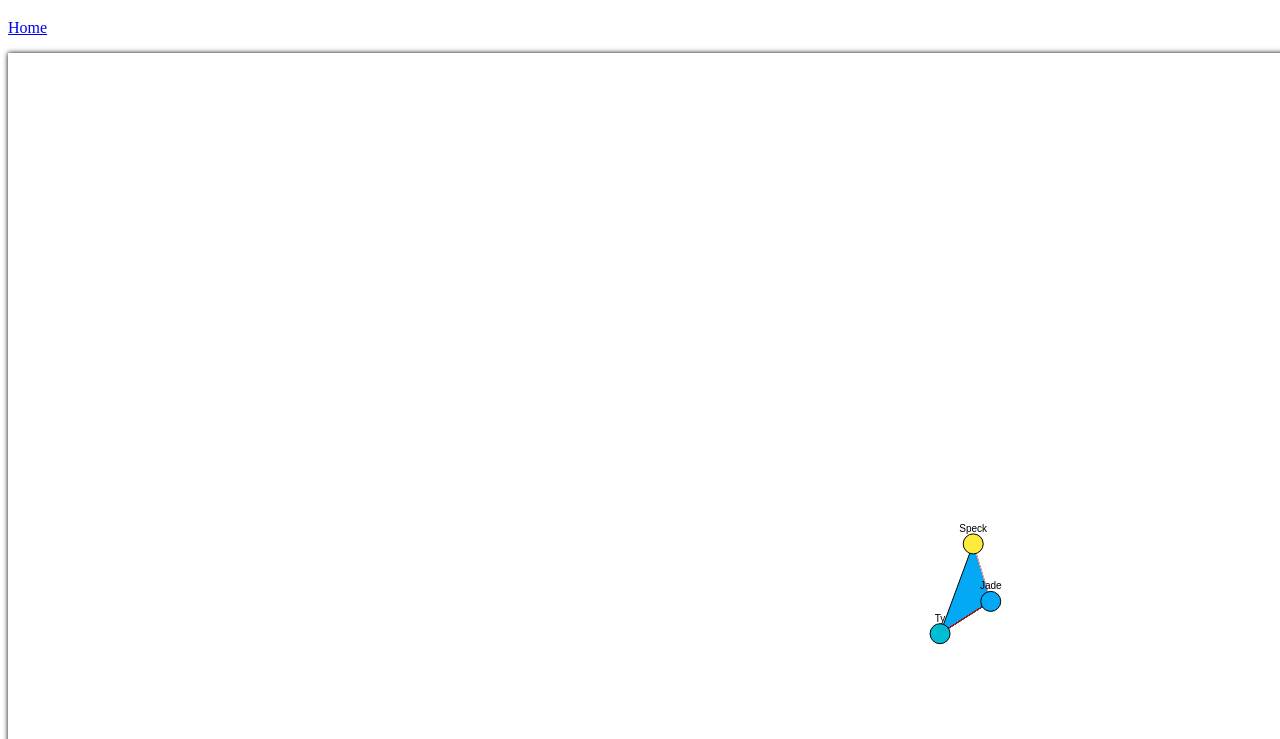
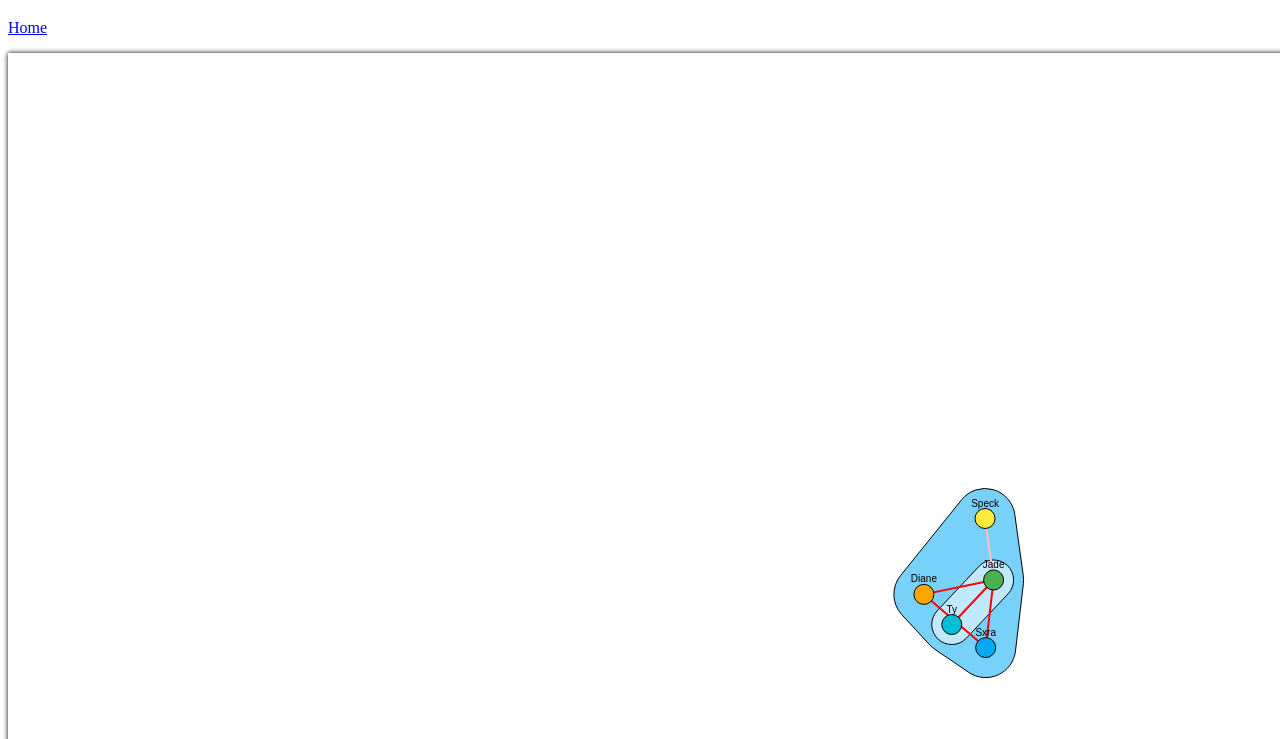
Before and after one commit to jwright159/polycule, a plain HTML site: page index.html in a window 1280 px wide. Shown: the part 61-800 px from the top of the page. Drawn offline with nearby package versions, Linux system fonts and the light colour scheme.

Commit message:
Add bubbled groups

```diff
--- a/polycule.js
+++ b/polycule.js
@@ -2,6 +2,13 @@
 
 const parameters = new URLSearchParams(window.location.search);
 const graphWidth = 1920, graphHeight = 1080, graphScale = 1;
+
+function angleBetween(pointA, pointB)
+{
+	let x = pointB[0] - pointA[0];
+	let y = pointB[1] - pointA[1];
+	return Math.atan(y / x) + (Math.sign(x) > 0 ? Math.PI : 0);
+}
 
 (async () => {
 	//---- Data
@@ -15,14 +22,15 @@ const graphWidth = 1920, graphHeight = 1080, graphScale = 1;
 		node_data.push({
 			id: node.name,
 			name: node.name,
-			color: node.color || '#fff'
+			color: node.color || '#fff',
 		});
 	});
 
 	data.groups.forEach(group => {
 		group_data.push({
 			members: group.members.map(member_id => node_data.filter(node => node.id === member_id)[0]),
-			color: group.color
+			color: group.color || '#fff8',
+			radius: group.radius || 20,
 		});
 	});
 
@@ -30,7 +38,7 @@ const graphWidth = 1920, graphHeight = 1080, graphScale = 1;
 		link_data.push({
 			source: link.a,
 			target: link.b,
-			type: link.type || 'romantic'
+			type: link.type || 'romantic',
 		});
 	})
 
@@ -88,7 +96,20 @@ const graphWidth = 1920, graphHeight = 1080, graphScale = 1;
 					let mappedPoints = group.members.map(node => [node.x, node.y]);
 					let points = d3.polygonHull(mappedPoints) || mappedPoints;
 					let path = d3.path();
-					points.forEach((point, i) => i === 0 ? path.moveTo(point[0], point[1]) : path.lineTo(point[0], point[1]));
+					for (let i = 0; i < points.length; i++)
+					{
+						let prevPoint = points[i - 1 < 0 ? points.length - 1 : i - 1];
+						let point = points[i];
+						let nextPoint = points[i + 1 === points.length ? 0 : i + 1]
+
+						let startAngle = angleBetween(prevPoint, point) - Math.PI / 2;
+						let endAngle = angleBetween(point, nextPoint) - Math.PI / 2;
+
+						if (i === 0)
+							path.moveTo(point[0] + Math.cos(startAngle) * group.radius, point[1] + Math.sin(startAngle) * group.radius);
+
+						path.arc(point[0], point[1], group.radius, startAngle, endAngle, true);
+					}
 					path.closePath();
 					return path;
 				});
--- a/polycule.json
+++ b/polycule.json
@@ -1,18 +1,23 @@
 {
 	"nodes": [
-		{ "name": "Jade", "color": "#03a9f4" },
+		{ "name": "Jade", "color": "#4caf50" },
 		{ "name": "Ty", "color": "#00bcd4" },
-		{ "name": "Speck", "color": "#ffeb3b" }
+		{ "name": "Speck", "color": "#ffeb3b" },
+		{ "name": "Sxra", "color": "#03a9f4" },
+		{ "name": "Diane", "color": "orange" }
 	],
 
 	"groups": [
 		{
 			"name": "Draconevixens",
-			"color": "#03a9f4",
+			"color": "#03a9f488",
+			"radius": 30,
 			"members": [
 				"Jade",
 				"Ty",
-				"Speck"
+				"Speck",
+				"Sxra",
+				"Diane"
 			]
 		},
 		{
@@ -25,14 +30,10 @@
 	],
 
 	"links": [
-		{
-			"a": "Jade",
-			"b": "Ty"
-		},
-		{
-			"a": "Jade",
-			"b": "Speck",
-			"type": "platonic"
-		}
+		{ "a": "Jade", "b": "Ty" },
+		{ "a": "Jade",  "b": "Speck", "type": "platonic" },
+		{ "a": "Jade", "b": "Sxra" },
+		{ "a": "Diane", "b": "Sxra" },
+		{ "a": "Jade", "b": "Diane" }
 	]
 }
--- a/style.css
+++ b/style.css
@@ -24,6 +24,7 @@ svg {
 
 .link {
 	stroke: black;
+	stroke-width: 2;
 }
 
 .romantic {
```
